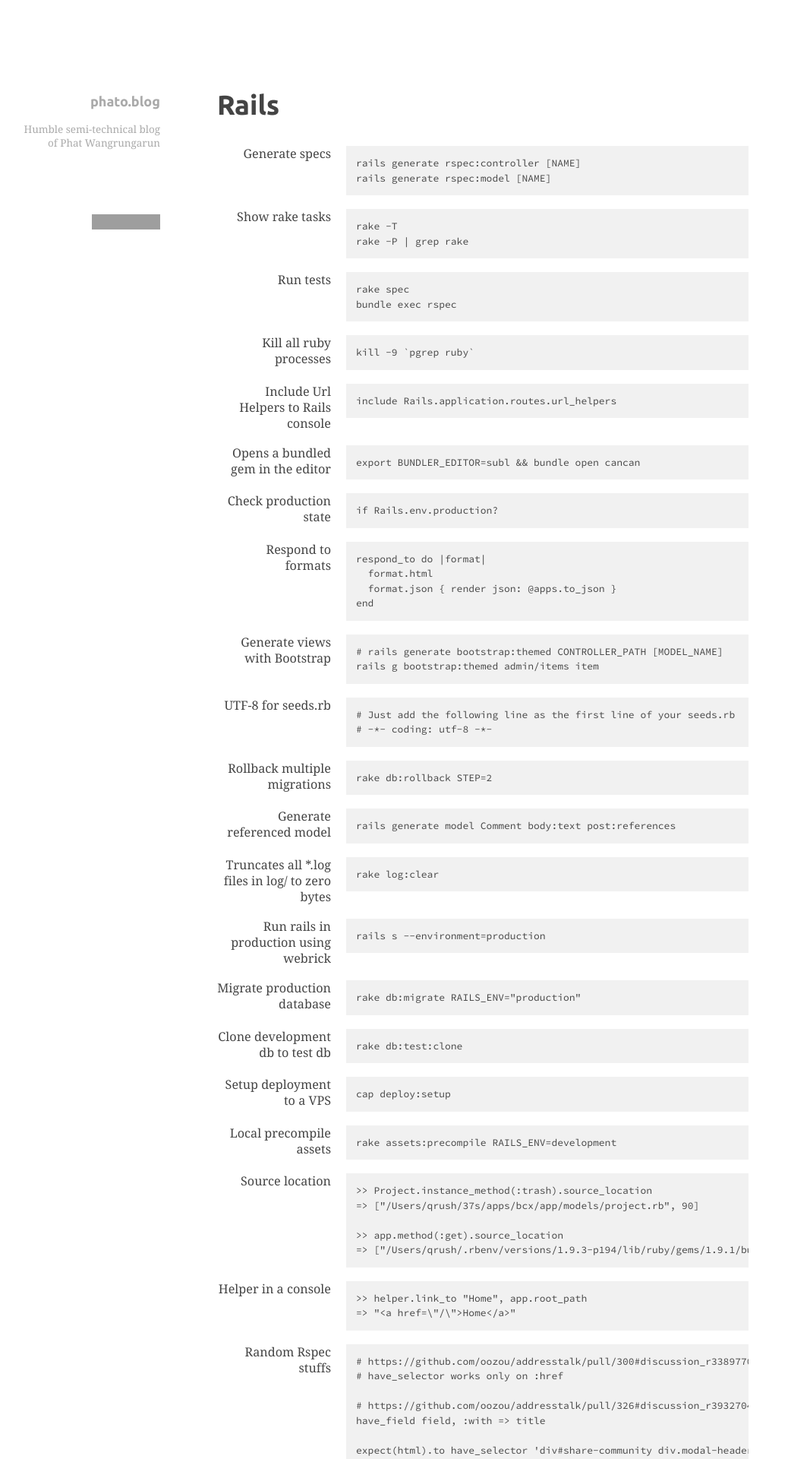
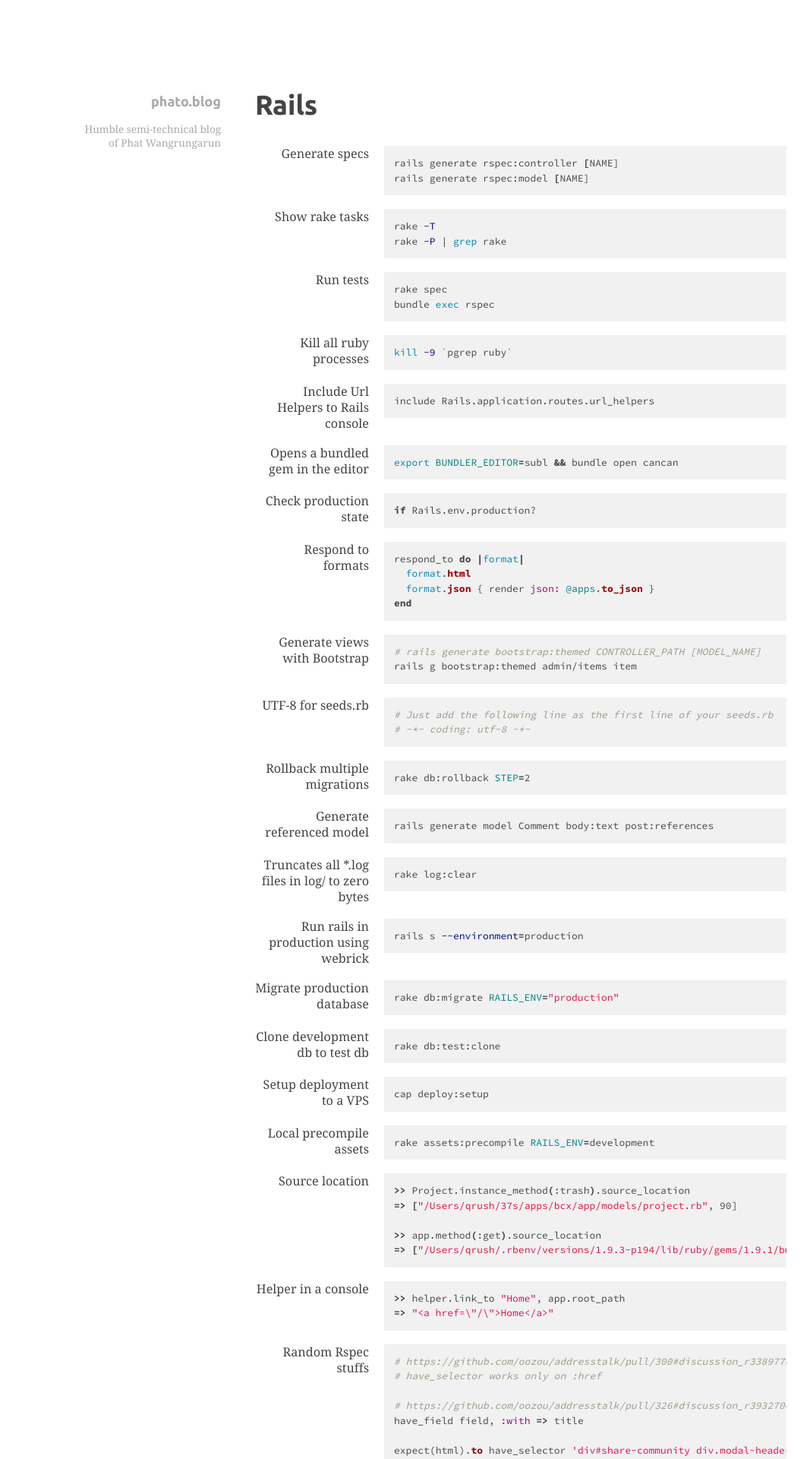
Before and after one commit to phatograph/blog, a Jekyll site: the page built from cheats/index.html, in a window 1280 px wide. Shown: the top 1920 px of the page at 76% size, without its empty margins (4-1071 px from the left). Built offline with Jekyll 4.4.1, drawn with Linux system fonts in a browser that asks for light colours; some web fonts are replaced; comment, search, counter and statistics services are not loaded; some of the changed text lies outside the part shown; grey boxes are pictures that could not be loaded.

Commit message:
Syntax highlight fixing

```diff
--- a/_config.yml
+++ b/_config.yml
@@ -1,8 +1,14 @@
-name: phato.blog
+title: phato.blog
+email: phatograph@gmail.com
+description: >
+  A humble semi-technical blog of Phat Wangrungarun.
+baseurl: ""
+url: "http://blog.phatograph.com"
+permalink: /post/:year/:month/:day/:title
+
 markdown: kramdown
-highlighter: rogue
-permalink: /post/:year/:month/:day/:title
+
+gems: [jekyll-paginate]
 paginate: 5
 paginate_path: /page/:num
-gems: [jekyll-paginate]
 exclude: [vendor, 'Gemfile', 'Rakefile']
--- a/_layouts/default.html
+++ b/_layouts/default.html
@@ -153,11 +153,6 @@
               <a data-toggle="tooltip" title="phatograph" data-placement="bottom"><i class="icon-social-skype" title="phatograph"></i></a>
               <a data-toggle="tooltip" title="phatograph@gmail.com" data-placement="bottom" href="mailto:phatograph@gmail.com" title="phatograph@gmail.com"><i class="icon-air-plane"></i></a>
             </p>
-            <p class="travis">
-              <a href="https://travis-ci.org/phatograph/blog" target="_blank">
-                <img src="https://travis-ci.org/phatograph/blog.png?branch=master" alt="travis" />
-              </a>
-            </p>
           </div>
           <!-- <p class="logo"><img src="/assets/images/logo.jpg" alt="logo" /></p> -->
         </div>
--- a/_plugins/tag_generator.rb
+++ b/_plugins/tag_generator.rb
@@ -65,7 +65,7 @@ module Jekyll
     # Returns string
     #
     def tag_link(tag)
-      "<a class='tag' href='/blog/tag/#{tag.gsub(/\s+/, '-').downcase}/'>#{tag}</a>"
+      "<a class='tag' href='/tag/#{tag.gsub(/\s+/, '-').downcase}/'>#{tag}</a>"
     end
 
     def gh_history_link(id)
--- a/_sass/style.scss
+++ b/_sass/style.scss
@@ -44,6 +44,7 @@ body {
   width: 700px;
   margin: 0 auto;
   position: relative;
+  padding-left: 100px;
 }
 
 div.content {
@@ -53,7 +54,7 @@ div.content {
 
   div.info {
     position: absolute;
-    left: -270px;
+    left: -140px;
     width: 200px;
     text-align: right;
 
--- a/assets/stylesheets/style.css
+++ b/assets/stylesheets/style.css
@@ -1,4 +1,4 @@
-/* line 5, ../../../../../.rvm/gems/ruby-2.2.1/gems/compass-core-1.0.3/stylesheets/compass/reset/_utilities.scss */
+/* line 5, ../../../../.rvm/gems/ruby-2.2.1/gems/compass-core-1.0.3/stylesheets/compass/reset/_utilities.scss */
 html, body, div, span, applet, object, iframe,
 h1, h2, h3, h4, h5, h6, p, blockquote, pre,
 a, abbr, acronym, address, big, cite, code,
@@ -20,50 +20,50 @@ time, mark, audio, video {
   vertical-align: baseline;
 }
 
-/* line 22, ../../../../../.rvm/gems/ruby-2.2.1/gems/compass-core-1.0.3/stylesheets/compass/reset/_utilities.scss */
+/* line 22, ../../../../.rvm/gems/ruby-2.2.1/gems/compass-core-1.0.3/stylesheets/compass/reset/_utilities.scss */
 html {
   line-height: 1;
 }
 
-/* line 24, ../../../../../.rvm/gems/ruby-2.2.1/gems/compass-core-1.0.3/stylesheets/compass/reset/_utilities.scss */
+/* line 24, ../../../../.rvm/gems/ruby-2.2.1/gems/compass-core-1.0.3/stylesheets/compass/reset/_utilities.scss */
 ol, ul {
   list-style: none;
 }
 
-/* line 26, ../../../../../.rvm/gems/ruby-2.2.1/gems/compass-core-1.0.3/stylesheets/compass/reset/_utilities.scss */
+/* line 26, ../../../../.rvm/gems/ruby-2.2.1/gems/compass-core-1.0.3/stylesheets/compass/reset/_utilities.scss */
 table {
   border-collapse: collapse;
   border-spacing: 0;
 }
 
-/* line 28, ../../../../../.rvm/gems/ruby-2.2.1/gems/compass-core-1.0.3/stylesheets/compass/reset/_utilities.scss */
+/* line 28, ../../../../.rvm/gems/ruby-2.2.1/gems/compass-core-1.0.3/stylesheets/compass/reset/_utilities.scss */
 caption, th, td {
   text-align: left;
   font-weight: normal;
   vertical-align: middle;
 }
 
-/* line 30, ../../../../../.rvm/gems/ruby-2.2.1/gems/compass-core-1.0.3/stylesheets/compass/reset/_utilities.scss */
+/* line 30, ../../../../.rvm/gems/ruby-2.2.1/gems/compass-core-1.0.3/stylesheets/compass/reset/_utilities.scss */
 q, blockquote {
   quotes: none;
 }
-/* line 103, ../../../../../.rvm/gems/ruby-2.2.1/gems/compass-core-1.0.3/stylesheets/compass/reset/_utilities.scss */
+/* line 103, ../../../../.rvm/gems/ruby-2.2.1/gems/compass-core-1.0.3/stylesheets/compass/reset/_utilities.scss */
 q:before, q:after, blockquote:before, blockquote:after {
   content: "";
   content: none;
 }
 
-/* line 32, ../../../../../.rvm/gems/ruby-2.2.1/gems/compass-core-1.0.3/stylesheets/compass/reset/_utilities.scss */
+/* line 32, ../../../../.rvm/gems/ruby-2.2.1/gems/compass-core-1.0.3/stylesheets/compass/reset/_utilities.scss */
 a img {
   border: none;
 }
 
-/* line 116, ../../../../../.rvm/gems/ruby-2.2.1/gems/compass-core-1.0.3/stylesheets/compass/reset/_utilities.scss */
+/* line 116, ../../../../.rvm/gems/ruby-2.2.1/gems/compass-core-1.0.3/stylesheets/compass/reset/_utilities.scss */
 article, aside, details, figcaption, figure, footer, header, hgroup, main, menu, nav, section, summary {
   display: block;
 }
 
-/* line 5, ../../../../../.rvm/gems/ruby-2.2.1/gems/compass-core-1.0.3/stylesheets/compass/reset/_utilities.scss */
+/* line 5, ../../../../.rvm/gems/ruby-2.2.1/gems/compass-core-1.0.3/stylesheets/compass/reset/_utilities.scss */
 html, body, div, span, applet, object, iframe,
 h1, h2, h3, h4, h5, h6, p, blockquote, pre,
 a, abbr, acronym, address, big, cite, code,
@@ -85,45 +85,45 @@ time, mark, audio, video {
   vertical-align: baseline;
 }
 
-/* line 22, ../../../../../.rvm/gems/ruby-2.2.1/gems/compass-core-1.0.3/stylesheets/compass/reset/_utilities.scss */
+/* line 22, ../../../../.rvm/gems/ruby-2.2.1/gems/compass-core-1.0.3/stylesheets/compass/reset/_utilities.scss */
 html {
   line-height: 1;
 }
 
-/* line 24, ../../../../../.rvm/gems/ruby-2.2.1/gems/compass-core-1.0.3/stylesheets/compass/reset/_utilities.scss */
+/* line 24, ../../../../.rvm/gems/ruby-2.2.1/gems/compass-core-1.0.3/stylesheets/compass/reset/_utilities.scss */
 ol, ul {
   list-style: none;
 }
 
-/* line 26, ../../../../../.rvm/gems/ruby-2.2.1/gems/compass-core-1.0.3/stylesheets/compass/reset/_utilities.scss */
+/* line 26, ../../../../.rvm/gems/ruby-2.2.1/gems/compass-core-1.0.3/stylesheets/compass/reset/_utilities.scss */
 table {
   border-collapse: collapse;
   border-spacing: 0;
 }
 
-/* line 28, ../../../../../.rvm/gems/ruby-2.2.1/gems/compass-core-1.0.3/stylesheets/compass/reset/_utilities.scss */
+/* line 28, ../../../../.rvm/gems/ruby-2.2.1/gems/compass-core-1.0.3/stylesheets/compass/reset/_utilities.scss */
 caption, th, td {
   text-align: left;
   font-weight: normal;
   vertical-align: middle;
 }
 
-/* line 30, ../../../../../.rvm/gems/ruby-2.2.1/gems/compass-core-1.0.3/stylesheets/compass/reset/_utilities.scss */
+/* line 30, ../../../../.rvm/gems/ruby-2.2.1/gems/compass-core-1.0.3/stylesheets/compass/reset/_utilities.scss */
 q, blockquote {
   quotes: none;
 }
-/* line 103, ../../../../../.rvm/gems/ruby-2.2.1/gems/compass-core-1.0.3/stylesheets/compass/reset/_utilities.scss */
+/* line 103, ../../../../.rvm/gems/ruby-2.2.1/gems/compass-core-1.0.3/stylesheets/compass/reset/_utilities.scss */
 q:before, q:after, blockquote:before, blockquote:after {
   content: "";
   content: none;
 }
 
-/* line 32, ../../../../../.rvm/gems/ruby-2.2.1/gems/compass-core-1.0.3/stylesheets/compass/reset/_utilities.scss */
+/* line 32, ../../../../.rvm/gems/ruby-2.2.1/gems/compass-core-1.0.3/stylesheets/compass/reset/_utilities.scss */
 a img {
   border: none;
 }
 
-/* line 116, ../../../../../.rvm/gems/ruby-2.2.1/gems/compass-core-1.0.3/stylesheets/compass/reset/_utilities.scss */
+/* line 116, ../../../../.rvm/gems/ruby-2.2.1/gems/compass-core-1.0.3/stylesheets/compass/reset/_utilities.scss */
 article, aside, details, figcaption, figure, footer, header, hgroup, main, menu, nav, section, summary {
   display: block;
 }
@@ -165,153 +165,154 @@ body h1, body h3, body h4 {
   width: 700px;
   margin: 0 auto;
   position: relative;
+  padding-left: 100px;
 }
 
-/* line 49, ../../_sass/style.scss */
+/* line 50, ../../_sass/style.scss */
 div.content {
   background: #fff;
   padding: 120px 0 60px;
   border-bottom: 1px solid #e0e0df;
 }
-/* line 54, ../../_sass/style.scss */
+/* line 55, ../../_sass/style.scss */
 div.content div.info {
   position: absolute;
-  left: -270px;
+  left: -140px;
   width: 200px;
   text-align: right;
 }
-/* line 60, ../../_sass/style.scss */
+/* line 61, ../../_sass/style.scss */
 div.content div.info > * {
   padding-right: 5px;
 }
-/* line 62, ../../_sass/style.scss */
+/* line 63, ../../_sass/style.scss */
 div.content div.info a {
   color: #aaa;
 }
-/* line 65, ../../_sass/style.scss */
+/* line 66, ../../_sass/style.scss */
 div.content div.info a:hover {
   color: #444;
 }
-/* line 69, ../../_sass/style.scss */
+/* line 70, ../../_sass/style.scss */
 div.content div.info a i.icon-star {
   color: #ea4c89;
 }
-/* line 74, ../../_sass/style.scss */
+/* line 75, ../../_sass/style.scss */
 div.content div.info h1 {
   padding-bottom: 15px;
 }
-/* line 77, ../../_sass/style.scss */
+/* line 78, ../../_sass/style.scss */
 div.content div.info h1 a {
   font-size: 1em;
   font-weight: bold;
 }
-/* line 83, ../../_sass/style.scss */
+/* line 84, ../../_sass/style.scss */
 div.content div.info p {
   line-height: 1.3;
   font-size: 0.75em;
   color: #aaa;
   margin-top: 0;
 }
-/* line 90, ../../_sass/style.scss */
+/* line 91, ../../_sass/style.scss */
 div.content div.info p a:hover {
   color: #444 !important;
 }
-/* line 95, ../../_sass/style.scss */
+/* line 96, ../../_sass/style.scss */
 div.content div.info p:last-child {
   margin-bottom: 0;
 }
-/* line 100, ../../_sass/style.scss */
+/* line 101, ../../_sass/style.scss */
 div.content div.info div.links {
   padding-top: 15px;
   font-size: 2em;
 }
-/* line 104, ../../_sass/style.scss */
+/* line 105, ../../_sass/style.scss */
 div.content div.info div.links p {
   line-height: 1.2;
 }
-/* line 111, ../../_sass/style.scss */
+/* line 112, ../../_sass/style.scss */
 div.content div.posts {
   padding-bottom: 80px;
 }
-/* line 114, ../../_sass/style.scss */
+/* line 115, ../../_sass/style.scss */
 div.content div.posts div.post {
   margin-bottom: 3em;
 }
-/* line 117, ../../_sass/style.scss */
+/* line 118, ../../_sass/style.scss */
 div.content div.posts div.post:last-child {
   margin-bottom: 0;
 }
-/* line 121, ../../_sass/style.scss */
+/* line 122, ../../_sass/style.scss */
 div.content div.posts div.post > h3, div.content div.posts div.post h4 {
   font-weight: bold;
   line-height: 1em;
   padding-bottom: 0.3em;
 }
-/* line 127, ../../_sass/style.scss */
+/* line 128, ../../_sass/style.scss */
 div.content div.posts div.post > h3 {
   font-size: 2em;
 }
-/* line 128, ../../_sass/style.scss */
+/* line 129, ../../_sass/style.scss */
 div.content div.posts div.post > h4 {
   font-size: 1.5em;
 }
-/* line 130, ../../_sass/style.scss */
+/* line 131, ../../_sass/style.scss */
 div.content div.posts div.post a.history {
   float: right;
   margin: 0 0 1em 1em;
   color: #aaa;
 }
-/* line 135, ../../_sass/style.scss */
+/* line 136, ../../_sass/style.scss */
 div.content div.posts div.post a.history i {
   font-size: 2em;
   line-height: 1em;
 }
-/* line 141, ../../_sass/style.scss */
+/* line 142, ../../_sass/style.scss */
 div.content div.posts div.post p.date {
   line-height: 1;
   margin-bottom: 1.25em;
   color: #aaa;
 }
-/* line 147, ../../_sass/style.scss */
+/* line 148, ../../_sass/style.scss */
 div.content div.posts div.post p.date a {
   color: #aaa;
 }
-/* line 153, ../../_sass/style.scss */
+/* line 154, ../../_sass/style.scss */
 div.content div.posts div.post div.body p, div.content div.posts div.post div.body .highlight, div.content div.posts div.post div.body ul, div.content div.posts div.post div.body h3, div.content div.posts div.post div.body blockquote, div.content div.posts div.post div.body .twitter-tweet {
   margin-bottom: 30px !important;
 }
-/* line 156, ../../_sass/style.scss */
+/* line 157, ../../_sass/style.scss */
 div.content div.posts div.post div.body p:last-child, div.content div.posts div.post div.body .highlight:last-child, div.content div.posts div.post div.body ul:last-child, div.content div.posts div.post div.body h3:last-child, div.content div.posts div.post div.body blockquote:last-child, div.content div.posts div.post div.body .twitter-tweet:last-child {
   margin-bottom: 0 !important;
 }
-/* line 160, ../../_sass/style.scss */
+/* line 161, ../../_sass/style.scss */
 div.content div.posts div.post div.body p a, div.content div.posts div.post div.body .highlight a, div.content div.posts div.post div.body ul a, div.content div.posts div.post div.body h3 a, div.content div.posts div.post div.body blockquote a, div.content div.posts div.post div.body .twitter-tweet a {
   text-decoration: underline;
 }
-/* line 165, ../../_sass/style.scss */
+/* line 166, ../../_sass/style.scss */
 div.content div.posts div.post div.body strong {
   font-weight: bold;
 }
-/* line 169, ../../_sass/style.scss */
+/* line 170, ../../_sass/style.scss */
 div.content div.posts div.post div.body h3 {
   font-weight: bold;
 }
-/* line 173, ../../_sass/style.scss */
+/* line 174, ../../_sass/style.scss */
 div.content div.posts div.post div.body blockquote {
   border-left: 5px solid #f1f1f1;
   padding: 1em 2em;
   font-style: italic;
 }
-/* line 179, ../../_sass/style.scss */
+/* line 180, ../../_sass/style.scss */
 div.content div.posts div.post div.body ul {
   list-style-type: disc;
   padding-left: 3em;
 }
-/* line 183, ../../_sass/style.scss */
+/* line 184, ../../_sass/style.scss */
 div.content div.posts div.post div.body ul li {
   margin-bottom: 0.5em;
 }
-/* line 189, ../../_sass/style.scss */
+/* line 190, ../../_sass/style.scss */
 div.content div.posts div.post div.body p > code, div.content div.posts div.post div.body h3 > code {
   -moz-border-radius: 3px;
   -webkit-border-radius: 3px;
@@ -321,7 +322,7 @@ div.content div.posts div.post div.body p > code, div.content div.posts div.post
   background: #f1f1f1;
   word-wrap: break-word;
 }
-/* line 197, ../../_sass/style.scss */
+/* line 198, ../../_sass/style.scss */
 div.content div.posts div.post div.body p > img, div.content div.posts div.post div.body h3 > img {
   -moz-border-radius: 0.3em;
   -webkit-border-radius: 0.3em;
@@ -337,23 +338,23 @@ div.content div.posts div.post div.body p > img, div.content div.posts div.post
   margin: 0 auto;
   display: block;
 }
-/* line 208, ../../_sass/style.scss */
+/* line 209, ../../_sass/style.scss */
 div.content div.posts div.post div.body h3 {
   font-size: 1.5em;
 }
-/* line 212, ../../_sass/style.scss */
+/* line 213, ../../_sass/style.scss */
 div.content div.posts div.post div.body .twitter-tweet {
   margin-top: 0 !important;
   margin-left: auto !important;
   margin-right: auto !important;
 }
-/* line 219, ../../_sass/style.scss */
+/* line 220, ../../_sass/style.scss */
 div.content div.posts div.post div.archive-date {
   position: absolute;
   left: 770px;
   font-family: 'Source Code Pro', sans-serif;
 }
-/* line 224, ../../_sass/style.scss */
+/* line 225, ../../_sass/style.scss */
 div.content div.posts div.post div.archive-date a {
   filter: progid:DXImageTransform.Microsoft.Alpha(Opacity=50);
   opacity: 0.5;
@@ -361,29 +362,29 @@ div.content div.posts div.post div.archive-date a {
   padding: 1em;
   background: #ea4c89;
 }
-/* line 230, ../../_sass/style.scss */
+/* line 231, ../../_sass/style.scss */
 div.content div.posts div.post div.archive-date a:hover {
   filter: progid:DXImageTransform.Microsoft.Alpha(enabled=false);
   opacity: 1;
 }
-/* line 232, ../../_sass/style.scss */
+/* line 233, ../../_sass/style.scss */
 div.content div.posts div.post div.archive-date a p {
   color: #fff;
   line-height: 1;
 }
-/* line 236, ../../_sass/style.scss */
+/* line 237, ../../_sass/style.scss */
 div.content div.posts div.post div.archive-date a p.year {
   font-size: 1em;
 }
-/* line 240, ../../_sass/style.scss */
+/* line 241, ../../_sass/style.scss */
 div.content div.posts div.post div.archive-date a p.month {
   font-size: 2em;
 }
-/* line 249, ../../_sass/style.scss */
+/* line 250, ../../_sass/style.scss */
 div.content div.pagination {
   text-align: center;
 }
-/* line 252, ../../_sass/style.scss */
+/* line 253, ../../_sass/style.scss */
 div.content div.pagination span, div.content div.pagination a {
   display: inline-block;
   padding: 0 10px;
@@ -391,15 +392,15 @@ div.content div.pagination span, div.content div.pagination a {
   vertical-align: middle;
   color: #aaa;
 }
-/* line 260, ../../_sass/style.scss */
+/* line 261, ../../_sass/style.scss */
 div.content div.pagination a {
   font-size: 2em;
 }
-/* line 263, ../../_sass/style.scss */
+/* line 264, ../../_sass/style.scss */
 div.content div.pagination a.hidden {
   visibility: hidden;
 }
-/* line 269, ../../_sass/style.scss */
+/* line 270, ../../_sass/style.scss */
 div.content .highlight {
   font-family: 'Source Code Pro', sans-serif;
   overflow-x: auto;
@@ -407,33 +408,33 @@ div.content .highlight {
   font-size: 13px;
   background: #f1f1f1;
 }
-/* line 278, ../../_sass/style.scss */
+/* line 279, ../../_sass/style.scss */
 div.content div.cheats div.block {
   padding-bottom: 1em;
 }
-/* line 281, ../../_sass/style.scss */
+/* line 282, ../../_sass/style.scss */
 div.content div.cheats div.block:last-child {
   padding-bottom: 0;
 }
-/* line 285, ../../_sass/style.scss */
+/* line 286, ../../_sass/style.scss */
 div.content div.cheats div.block h3 {
   font-size: 2em;
   font-weight: bold;
   line-height: 1em;
   padding-bottom: 1em;
 }
-/* line 292, ../../_sass/style.scss */
+/* line 293, ../../_sass/style.scss */
 div.content div.cheats div.block div.entry {
   *zoom: 1;
   padding-bottom: 1em;
 }
-/* line 38, ../../../../../.rvm/gems/ruby-2.2.1/gems/compass-core-1.0.3/stylesheets/compass/utilities/general/_clearfix.scss */
+/* line 38, ../../../../.rvm/gems/ruby-2.2.1/gems/compass-core-1.0.3/stylesheets/compass/utilities/general/_clearfix.scss */
 div.content div.cheats div.block div.entry:after {
   content: "";
   display: table;
   clear: both;
 }
-/* line 296, ../../_sass/style.scss */
+/* line 297, ../../_sass/style.scss */
 div.content div.cheats div.block div.entry p {
   font-size: 0.9em;
   float: left;
@@ -443,7 +444,7 @@ div.content div.cheats div.block div.entry p {
   line-height: 1.3;
 }
 
-/* line 309, ../../_sass/style.scss */
+/* line 310, ../../_sass/style.scss */
 div.footer {
   padding: 50px 0;
   border-top: 1px solid #fff;
@@ -454,11 +455,11 @@ div.footer {
 }
 
 @media (max-width: 1250px) {
-  /* line 319, ../../_sass/style.scss */
+  /* line 320, ../../_sass/style.scss */
   div.content {
     padding: 40px 0;
   }
-  /* line 322, ../../_sass/style.scss */
+  /* line 323, ../../_sass/style.scss */
   div.content div.info {
     position: static;
     text-align: left;
@@ -467,106 +468,106 @@ div.footer {
     width: auto;
     overflow: hidden;
   }
-  /* line 330, ../../_sass/style.scss */
+  /* line 331, ../../_sass/style.scss */
   div.content div.info div.text {
     float: left;
     width: 200px;
   }
-  /* line 335, ../../_sass/style.scss */
+  /* line 336, ../../_sass/style.scss */
   div.content div.info div.links {
     float: right;
     margin-top: 0;
     text-align: right;
   }
-  /* line 344, ../../_sass/style.scss */
+  /* line 345, ../../_sass/style.scss */
   div.content div.posts div.post h3 {
     word-wrap: break-word;
   }
-  /* line 348, ../../_sass/style.scss */
+  /* line 349, ../../_sass/style.scss */
   div.content div.posts div.post div.archive-date {
     position: static;
     margin: 0 0 1em 1em;
     float: right;
   }
-  /* line 355, ../../_sass/style.scss */
+  /* line 356, ../../_sass/style.scss */
   div.content div.posts div.post div.archive-date a p.year {
     font-size: 0.7em;
   }
-  /* line 359, ../../_sass/style.scss */
+  /* line 360, ../../_sass/style.scss */
   div.content div.posts div.post div.archive-date a p.month {
     font-size: 1em;
   }
 }
 @media (max-width: 767px) {
-  /* line 371, ../../_sass/style.scss */
+  /* line 372, ../../_sass/style.scss */
   body {
     font-size: 16px;
   }
 
-  /* line 375, ../../_sass/style.scss */
+  /* line 376, ../../_sass/style.scss */
   .container {
     width: auto;
     margin: 0;
   }
 
-  /* line 380, ../../_sass/style.scss */
+  /* line 381, ../../_sass/style.scss */
   div.content {
     padding: 30px;
   }
-  /* line 383, ../../_sass/style.scss */
+  /* line 384, ../../_sass/style.scss */
   div.content div.info {
     padding-bottom: 30px;
   }
-  /* line 386, ../../_sass/style.scss */
+  /* line 387, ../../_sass/style.scss */
   div.content div.info div.text {
     float: none;
   }
-  /* line 388, ../../_sass/style.scss */
+  /* line 389, ../../_sass/style.scss */
   div.content div.info div.text p {
     display: none;
   }
-  /* line 391, ../../_sass/style.scss */
+  /* line 392, ../../_sass/style.scss */
   div.content div.info div.links {
     float: none;
     text-align: left;
     margin-top: 0;
     padding-top: 0;
   }
-  /* line 397, ../../_sass/style.scss */
+  /* line 398, ../../_sass/style.scss */
   div.content div.info div.links p.travis {
     padding-top: 10px;
   }
-  /* line 403, ../../_sass/style.scss */
+  /* line 404, ../../_sass/style.scss */
   div.content div.posts {
     padding-bottom: 30px;
   }
-  /* line 407, ../../_sass/style.scss */
+  /* line 408, ../../_sass/style.scss */
   div.content div.posts div.post h3 {
     word-wrap: break-word;
   }
-  /* line 411, ../../_sass/style.scss */
+  /* line 412, ../../_sass/style.scss */
   div.content div.posts div.post div.archive-date {
     position: static;
     margin: 0 0 3em 0;
     width: 4em;
     float: none;
   }
-  /* line 419, ../../_sass/style.scss */
+  /* line 420, ../../_sass/style.scss */
   div.content div.posts div.post div.archive-date a p.year {
     font-size: 0.7em;
   }
-  /* line 423, ../../_sass/style.scss */
+  /* line 424, ../../_sass/style.scss */
   div.content div.posts div.post div.archive-date a p.month {
     font-size: 1em;
   }
 
-  /* line 433, ../../_sass/style.scss */
+  /* line 434, ../../_sass/style.scss */
   div.footer {
     padding: 20px 0;
   }
 }
 /* Bootstrap overriding */
-/* line 440, ../../_sass/style.scss */
+/* line 441, ../../_sass/style.scss */
 .tooltip {
   font-family: 'Ubuntu', sans-serif;
 }
```
